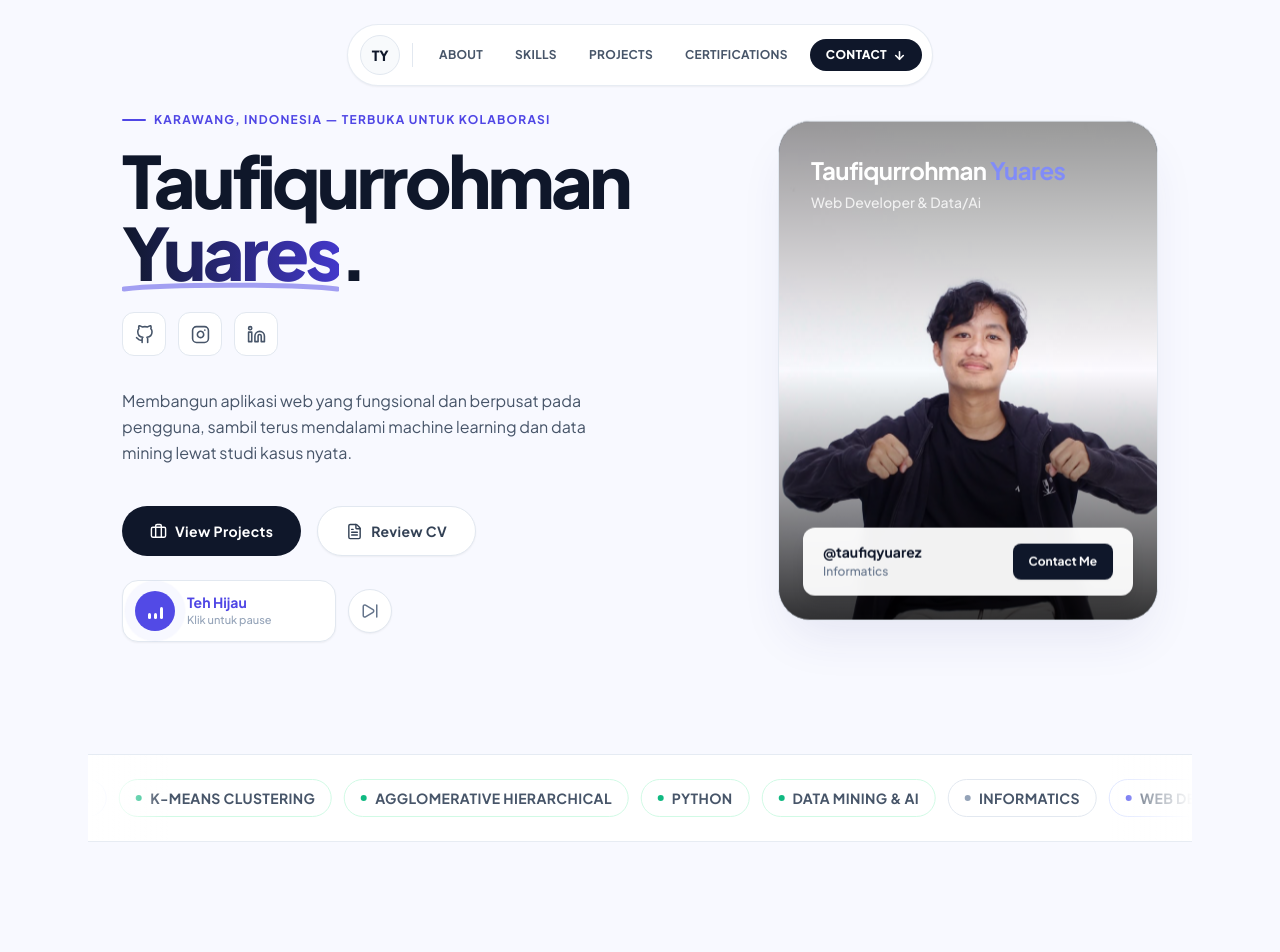
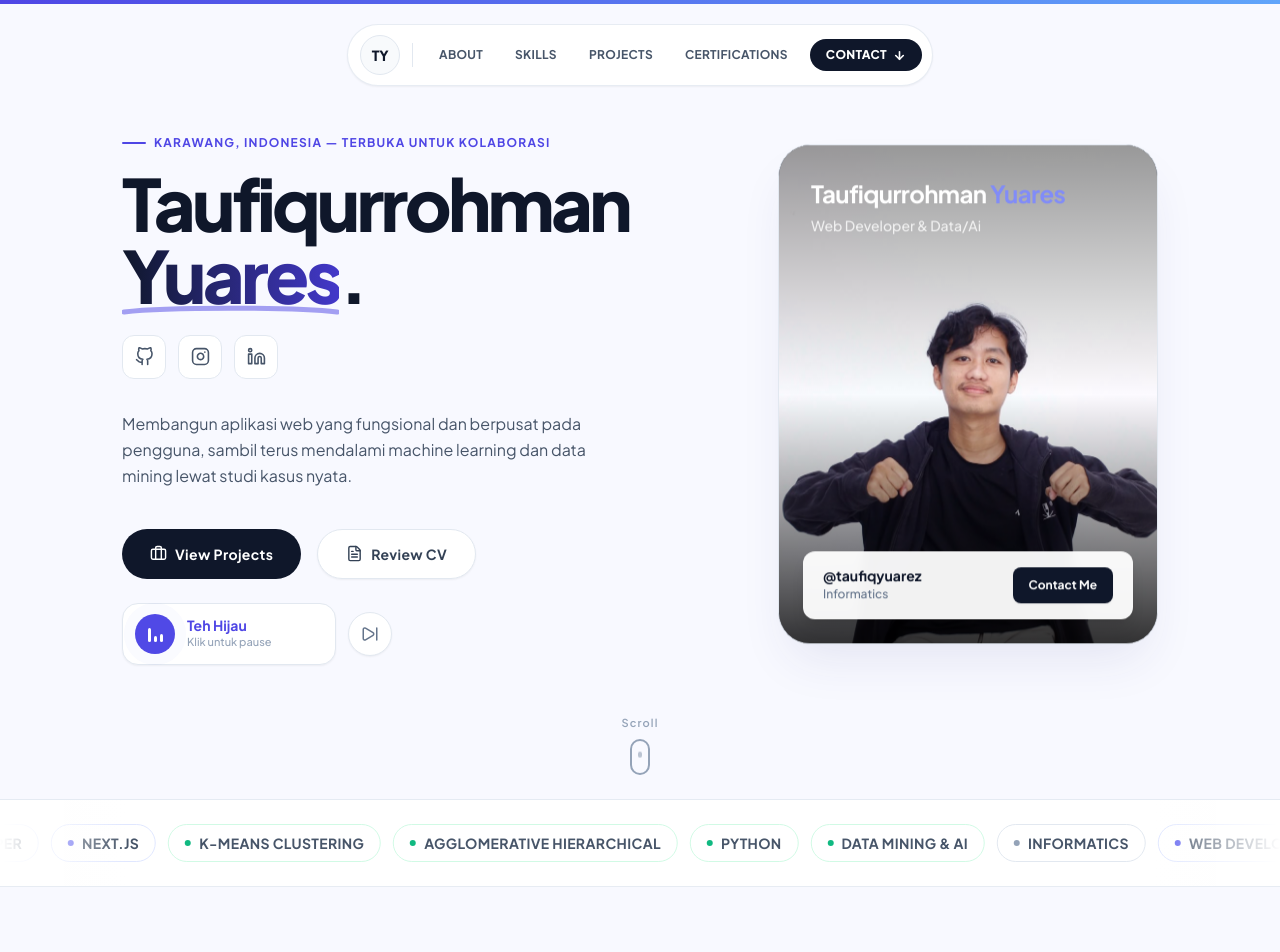
Before and after one commit to Taufiqurrohmanyuares/portfolio-web, a Next.js app: page / in a window 1280 px wide. Shown: the top 952 px of the page. Built offline with nearby package versions, Linux system fonts and the light colour scheme.

Commit message:
menambahkan motion

```diff
--- a/app/globals.css
+++ b/app/globals.css
@@ -12,3 +12,9 @@ body {
   background-color: #f1faf4;
   color: #16261f;
 }
+
+@media (prefers-reduced-motion: reduce) {
+  html {
+    scroll-behavior: auto;
+  }
+}
--- a/app/page.tsx
+++ b/app/page.tsx
@@ -7,12 +7,16 @@ import Skills from "@/components/Skills";
 import LearningJournal from "@/components/LearningJournal";
 import Contact from "@/components/Contact";
 import Footer from "@/components/Footer";
+import { MotionProvider, ScrollProgress } from "@/components/MotionKit";
 
-
+// Semua section sudah full lebar, setinggi layar, dan punya animasi masing-masing
 export default function Home() {
   return (
-    <main className="max-w-6xl mx-auto px-6">
+    <MotionProvider>
+      <ScrollProgress />
+      <main className="w-full">
         <Navbar />
+
         <Hero />
         <MarqueeBanner />
         <Projects />
@@ -21,8 +25,7 @@ export default function Home() {
         <LearningJournal />
         <Contact />
         <Footer />
-
-
       </main>
+    </MotionProvider>
   );
 }
--- a/components/About.tsx
+++ b/components/About.tsx
@@ -31,8 +31,8 @@ export default function About() {
   const resetTilt = () => setTilt({ x: 0, y: 0 });
 
   return (
-    <section id="about" className="py-20 md:py-32 bg-white border-b border-slate-200/80 overflow-hidden">
-      <div className="max-w-7xl mx-auto px-6 grid grid-cols-1 lg:grid-cols-12 gap-12 lg:gap-16 items-center">
+    <section id="about" className="relative flex min-h-dvh items-center bg-white py-20 md:py-32 border-b border-slate-200/80 overflow-hidden">
+      <div className="w-full max-w-7xl mx-auto px-6 md:px-10 grid grid-cols-1 lg:grid-cols-12 gap-12 lg:gap-16 items-center">
 
         {/* Kolom Kiri: Foto & Badge */}
         <motion.div
--- a/components/Contact.tsx
+++ b/components/Contact.tsx
@@ -75,12 +75,12 @@ export default function Contact() {
   };
 
   return (
-    <section id="contact" className="py-20 md:py-32 bg-white relative overflow-hidden">
+    <section id="contact" className="relative flex min-h-dvh items-center bg-white py-20 md:py-32 overflow-hidden">
 
       <div className="absolute top-0 right-0 w-[500px] h-[500px] bg-indigo-50 rounded-full blur-3xl opacity-50 -z-10 translate-x-1/3 -translate-y-1/3 pointer-events-none" />
       <div className="absolute bottom-0 left-0 w-[400px] h-[400px] bg-emerald-50 rounded-full blur-3xl opacity-50 -z-10 -translate-x-1/3 translate-y-1/3 pointer-events-none" />
 
-      <div className="max-w-6xl mx-auto px-6 grid grid-cols-1 lg:grid-cols-2 gap-16 lg:gap-24 items-start">
+      <div className="w-full max-w-7xl mx-auto px-6 md:px-10 grid grid-cols-1 lg:grid-cols-2 gap-16 lg:gap-24 items-start">
 
         {/* Kolom Kiri: Informasi Kontak */}
         <motion.div
@@ -101,7 +101,11 @@ export default function Contact() {
                   preserveAspectRatio="none"
                   aria-hidden="true"
                 >
-                  <path
+                  <motion.path
+                    initial={{ pathLength: 0 }}
+                    whileInView={{ pathLength: 1 }}
+                    viewport={{ once: true }}
+                    transition={{ duration: 1, delay: 0.4, ease: "easeOut" }}
                     d="M2 7 C 60 2, 200 2, 258 7"
                     stroke="#4F46E5"
                     strokeWidth="5"
--- a/components/Hero.tsx
+++ b/components/Hero.tsx
@@ -1,7 +1,7 @@
 "use client";
 
 import Image from "next/image";
-import { motion } from "framer-motion";
+import { motion, useScroll, useTransform, type Variants } from "framer-motion";
 import { useRef, useState, useEffect } from "react";
 import { Briefcase, FileText, Music, SkipForward } from "lucide-react";
 import { FiGithub, FiInstagram, FiLinkedin } from "react-icons/fi";
@@ -12,9 +12,14 @@ const socials = [
   { icon: FiLinkedin, href: "https://www.linkedin.com/in/taufiqyuares/" },
 ];
 
-const fadeUp = {
-  hidden: { opacity: 0, y: 16 },
-  show: { opacity: 1, y: 0 },
+const fadeUp: Variants = {
+  hidden: { opacity: 0, y: 24, filter: "blur(6px)" },
+  show: {
+    opacity: 1,
+    y: 0,
+    filter: "blur(0px)",
+    transition: { duration: 0.7, ease: [0.22, 1, 0.36, 1] },
+  },
 };
 
 const playlist = [
@@ -30,6 +35,11 @@ export default function Hero() {
   const [isPlaying, setIsPlaying] = useState(false);
 
   const [currentTrackIndex, setCurrentTrackIndex] = useState(0);
+
+  // Konten hero naik dan memudar pelan saat di-scroll
+  const { scrollY } = useScroll();
+  const contentY = useTransform(scrollY, [0, 600], [0, -70]);
+  const contentOpacity = useTransform(scrollY, [0, 500], [1, 0.15]);
 
   useEffect(() => {
     if (audioRef.current) {
@@ -83,7 +93,7 @@ export default function Hero() {
       initial="hidden"
       animate="show"
       variants={{ show: { transition: { staggerChildren: 0.1 } } }}
-      className="relative py-20 md:py-28 bg-[#F8F9FF] border-b border-slate-200/80 overflow-hidden"
+      className="relative flex min-h-dvh w-full items-center bg-[#F8F9FF] py-24 border-b border-slate-200/80 overflow-hidden"
     >
       <audio
         ref={audioRef}
@@ -111,7 +121,10 @@ export default function Hero() {
         className="absolute bottom-10 left-10 md:left-40 w-72 h-72 bg-blue-300/20 rounded-full blur-3xl -z-10 pointer-events-none"
       />
 
-      <div className="max-w-7xl mx-auto px-6 flex flex-col md:flex-row items-center justify-center gap-14 md:gap-20 relative z-10">
+      <motion.div
+        style={{ y: contentY, opacity: contentOpacity }}
+        className="max-w-7xl w-full mx-auto px-6 md:px-10 flex flex-col md:flex-row items-center justify-center gap-14 md:gap-20 relative z-10"
+      >
 
         <div className="w-full md:w-auto md:max-w-xl">
           <motion.p
@@ -296,6 +309,24 @@ export default function Hero() {
             </motion.div>
           </motion.div>
         </motion.div>
+      </motion.div>
+
+      <div className="pointer-events-none absolute inset-x-0 bottom-6 z-10 hidden justify-center md:flex">
+        <motion.a
+          href="#projects"
+          aria-label="Scroll ke proyek"
+          variants={fadeUp}
+          className="pointer-events-auto flex flex-col items-center gap-2 text-[11px] font-semibold tracking-widest text-slate-400 hover:text-indigo-600 transition-colors"
+        >
+          Scroll
+          <span className="flex h-9 w-5 justify-center rounded-full border-2 border-current pt-1.5">
+            <motion.span
+              animate={{ y: [0, 10, 0], opacity: [1, 0.2, 1] }}
+              transition={{ duration: 1.6, repeat: Infinity, ease: "easeInOut" }}
+              className="h-1.5 w-1 rounded-full bg-current"
+            />
+          </span>
+        </motion.a>
       </div>
     </motion.section>
   );
--- a/components/MarqueeBanner.tsx
+++ b/components/MarqueeBanner.tsx
@@ -30,13 +30,17 @@ const categoryStyles: Record<Category, { dot: string; border: string; hoverText:
   },
 };
 
+// 4 salinan sama persis: animasi bergeser tepat 1 salinan (-25%) supaya loop mulus
+// dan tetap penuh di layar lebar
+const COPIES = 4;
+
 export default function MarqueeBanner() {
   return (
-    <div className="py-6 bg-white overflow-hidden border-b border-slate-200/80 relative">
+    <div className="relative w-full overflow-hidden border-b border-slate-200/80 bg-white py-6">
       <style dangerouslySetInnerHTML={{ __html: `
         @keyframes marquee-scroll {
           0% { transform: translateX(0); }
-          100% { transform: translateX(-50%); }
+          100% { transform: translateX(-25%); }
         }
         .animate-marquee {
           animation: marquee-scroll 30s linear infinite;
@@ -44,22 +48,31 @@ export default function MarqueeBanner() {
         .animate-marquee:hover {
           animation-play-state: paused;
         }
+        @media (prefers-reduced-motion: reduce) {
+          .animate-marquee { animation: none; }
+        }
       `}} />
 
       {/* Efek Gradient Fade di Kiri & Kanan */}
-      <div className="absolute top-0 left-0 w-20 h-full bg-gradient-to-r from-white to-transparent z-10 pointer-events-none" />
-      <div className="absolute top-0 right-0 w-20 h-full bg-gradient-to-l from-white to-transparent z-10 pointer-events-none" />
+      <div className="pointer-events-none absolute left-0 top-0 z-10 h-full w-20 md:w-32 bg-gradient-to-r from-white to-transparent" />
+      <div className="pointer-events-none absolute right-0 top-0 z-10 h-full w-20 md:w-32 bg-gradient-to-l from-white to-transparent" />
 
       {/* Container Marquee: tag chip berwarna per kategori */}
-      <div className="flex w-max animate-marquee items-center gap-3">
-        {[...items, ...items, ...items].map((item, index) => {
+      <div className="flex w-max animate-marquee items-center">
+        {Array.from({ length: COPIES }).map((_, copy) => (
+          <div
+            key={copy}
+            className="flex shrink-0 items-center gap-3 pr-3"
+            aria-hidden={copy > 0}
+          >
+            {items.map((item) => {
               const s = categoryStyles[item.category];
               return (
                 <span
-              key={index}
-              className={`group flex items-center gap-2 whitespace-nowrap bg-white border ${s.border} rounded-full px-4 py-2 transition-colors cursor-default`}
+                  key={item.label}
+                  className={`group flex cursor-default items-center gap-2 whitespace-nowrap rounded-full border ${s.border} bg-white px-4 py-2 transition-colors`}
                 >
-              <span className={`w-1.5 h-1.5 rounded-full ${s.dot} flex-shrink-0`} />
+                  <span className={`h-1.5 w-1.5 flex-shrink-0 rounded-full ${s.dot}`} />
                   <span className={`text-xs md:text-sm font-bold tracking-wide text-slate-600 ${s.hoverText} transition-colors`}>
                     {item.label}
                   </span>
@@ -67,6 +80,8 @@ export default function MarqueeBanner() {
               );
             })}
           </div>
+        ))}
+      </div>
     </div>
   );
 }
--- /dev/null
+++ b/components/MotionKit.tsx
@@ -0,0 +1,43 @@
+"use client";
+
+import { MotionConfig, motion, useScroll, useSpring } from "framer-motion";
+import type { ReactNode } from "react";
+
+// Hormati pengaturan "reduce motion" milik pengguna di seluruh situs
+export function MotionProvider({ children }: { children: ReactNode }) {
+  return <MotionConfig reducedMotion="user">{children}</MotionConfig>;
+}
+
+// Garis progres scroll di paling atas layar
+export function ScrollProgress() {
+  const { scrollYProgress } = useScroll();
+  const scaleX = useSpring(scrollYProgress, { stiffness: 120, damping: 30, restDelta: 0.001 });
+  return (
+    <motion.div
+      style={{ scaleX }}
+      className="fixed inset-x-0 top-0 z-[100] h-1 origin-left bg-gradient-to-r from-indigo-600 to-blue-400"
+      aria-hidden="true"
+    />
+  );
+}
+
+// Pembungkus section: muncul halus saat di-scroll, dan opsional setinggi layar
+export function Reveal({
+  children,
+  fullScreen = false,
+}: {
+  children: ReactNode;
+  fullScreen?: boolean;
+}) {
+  return (
+    <motion.div
+      initial={{ opacity: 0, y: 32 }}
+      whileInView={{ opacity: 1, y: 0 }}
+      viewport={{ once: true, amount: 0.15 }}
+      transition={{ duration: 0.7, ease: [0.22, 1, 0.36, 1] }}
+      className={fullScreen ? "flex min-h-dvh flex-col justify-center" : undefined}
+    >
+      <div className="w-full">{children}</div>
+    </motion.div>
+  );
+}
--- a/components/Navbar.tsx
+++ b/components/Navbar.tsx
@@ -16,25 +16,52 @@ const navLinks = [
 export default function Navbar() {
   const [isOpen, setIsOpen] = useState(false);
   const [scrolled, setScrolled] = useState(false);
+  const [active, setActive] = useState("home");
 
   useEffect(() => {
     const handleScroll = () => setScrolled(window.scrollY > 20);
-    window.addEventListener("scroll", handleScroll);
+    handleScroll();
+    window.addEventListener("scroll", handleScroll, { passive: true });
     return () => window.removeEventListener("scroll", handleScroll);
   }, []);
 
+  // Scrollspy: tandai menu sesuai section yang sedang berada di tengah layar
+  useEffect(() => {
+    const ids = ["home", ...navLinks.map((l) => l.href.slice(1))];
+    const elements = ids
+      .map((id) => document.getElementById(id))
+      .filter((el): el is HTMLElement => el !== null);
+
+    const observer = new IntersectionObserver(
+      (entries) => {
+        entries.forEach((entry) => {
+          if (entry.isIntersecting) setActive(entry.target.id);
+        });
+      },
+      { rootMargin: "-45% 0px -50% 0px" }
+    );
+
+    elements.forEach((el) => observer.observe(el));
+    return () => observer.disconnect();
+  }, []);
+
   return (
-    <header className="fixed top-4 md:top-6 left-0 w-full z-50 px-4 flex justify-center">
+    <motion.header
+      initial={{ y: -80, opacity: 0 }}
+      animate={{ y: 0, opacity: 1 }}
+      transition={{ duration: 0.7, delay: 0.3, ease: [0.22, 1, 0.36, 1] }}
+      className="pointer-events-none fixed top-4 md:top-6 left-0 w-full z-50 px-4 flex justify-center"
+    >
       {/* Pill navbar mengambang, tetap palet putih/slate/indigo seperti sebelumnya */}
       <div
-        className={`flex items-center gap-1 bg-white border border-slate-200/80 rounded-full pl-2 pr-2 py-2 md:pl-3 md:pr-2.5 md:py-2.5 transition-shadow duration-300 ${
+        className={`pointer-events-auto flex items-center gap-1 bg-white border border-slate-200/80 rounded-full pl-2 pr-2 py-2 md:pl-3 md:pr-2.5 md:py-2.5 transition-shadow duration-300 ${
           scrolled ? "shadow-lg shadow-slate-200/60" : "shadow-sm"
         }`}
       >
         {/* Logo / Inisial */}
         <Link
           href="#home"
-          className="w-9 h-9 md:w-10 md:h-10 rounded-full bg-slate-50 border border-slate-200 flex items-center justify-center text-slate-900 text-xs md:text-sm font-black tracking-tight flex-shrink-0"
+          className="w-9 h-9 md:w-10 md:h-10 rounded-full bg-slate-50 border border-slate-200 flex items-center justify-center text-slate-900 text-xs md:text-sm font-black tracking-tight flex-shrink-0 hover:border-indigo-300 hover:text-indigo-600 transition-colors"
         >
           TY
         </Link>
@@ -44,15 +71,27 @@ export default function Navbar() {
 
         {/* Desktop Nav Links */}
         <nav className="hidden md:flex items-center gap-1">
-          {navLinks.slice(0, -1).map((link) => (
-            <a
-              key={link.name}
-              href={link.href}
-              className="text-xs font-bold text-slate-600 hover:text-indigo-600 uppercase tracking-wide px-3.5 py-2 rounded-full hover:bg-slate-50 transition-colors"
-            >
-              {link.name}
-            </a>
-          ))}
+          {navLinks.slice(0, -1).map((link) => {
+            const isActive = active === link.href.slice(1);
+            return (
+              <a
+                key={link.name}
+                href={link.href}
+                className={`relative text-xs font-bold uppercase tracking-wide px-3.5 py-2 rounded-full transition-colors ${
+                  isActive ? "text-indigo-600" : "text-slate-600 hover:text-indigo-600"
+                }`}
+              >
+                {isActive && (
+                  <motion.span
+                    layoutId="nav-active"
+                    className="absolute inset-0 rounded-full bg-indigo-50"
+                    transition={{ type: "spring", stiffness: 380, damping: 30 }}
+                  />
+                )}
+                <span className="relative">{link.name}</span>
+              </a>
+            );
+          })}
         </nav>
 
         {/* CTA Pill */}
@@ -81,17 +120,22 @@ export default function Navbar() {
             initial={{ opacity: 0, y: -10 }}
             animate={{ opacity: 1, y: 0 }}
             exit={{ opacity: 0, y: -10 }}
-            className="md:hidden absolute top-[68px] left-4 right-4 bg-white border border-slate-200/80 rounded-3xl px-6 py-5 flex flex-col gap-1 shadow-xl shadow-slate-200/60"
+            className="pointer-events-auto md:hidden absolute top-[68px] left-4 right-4 bg-white border border-slate-200/80 rounded-3xl px-6 py-5 flex flex-col gap-1 shadow-xl shadow-slate-200/60"
           >
-            {navLinks.map((link) => (
-              <a
+            {navLinks.map((link, i) => (
+              <motion.a
                 key={link.name}
                 href={link.href}
                 onClick={() => setIsOpen(false)}
-                className="text-sm font-bold text-slate-700 hover:text-indigo-600 uppercase tracking-wide py-2.5 transition-colors"
+                initial={{ opacity: 0, x: -12 }}
+                animate={{ opacity: 1, x: 0 }}
+                transition={{ delay: 0.05 + i * 0.05, duration: 0.3 }}
+                className={`text-sm font-bold uppercase tracking-wide py-2.5 transition-colors ${
+                  active === link.href.slice(1) ? "text-indigo-600" : "text-slate-700 hover:text-indigo-600"
+                }`}
               >
                 {link.name}
-              </a>
+              </motion.a>
             ))}
 
             <a
@@ -104,6 +148,6 @@ export default function Navbar() {
           </motion.div>
         )}
       </AnimatePresence>
-    </header>
+    </motion.header>
   );
 }
--- a/components/Skills.tsx
+++ b/components/Skills.tsx
@@ -1,5 +1,6 @@
 "use client";
 
+import { motion } from "framer-motion";
 import { Sparkles, ChartNoAxesCombined } from "lucide-react";
 
 type Category = "web" | "data";
@@ -25,6 +26,9 @@ const skills: Skill[] = [
   { name: "Supabase", icon: "https://cdn.jsdelivr.net/gh/devicons/devicon@latest/icons/supabase/supabase-original.svg", category: "web" },
 ];
 
+// Baris kedua memakai urutan terbalik agar dua baris tidak terlihat kembar
+const skillsReversed = [...skills].reverse();
+
 const categoryStyles: Record<Category, { border: string; hoverText: string }> = {
   web: {
     border: "hover:border-indigo-300",
@@ -36,23 +40,102 @@ const categoryStyles: Record<Category, { border: string; hoverText: string }> =
   },
 };
 
+// 4 salinan sama persis: animasi bergeser tepat 1 salinan (-25%) supaya loop mulus
+// dan tetap penuh di layar lebar
+const COPIES = 4;
+
+function MarqueeRow({
+  items,
+  direction,
+  duration,
+}: {
+  items: Skill[];
+  direction: "left" | "right";
+  duration: number;
+}) {
+  return (
+    <div
+      className={`flex w-max pause-on-hover ${
+        direction === "left" ? "animate-marquee-left" : "animate-marquee-right"
+      }`}
+      style={{ animationDuration: `${duration}s` }}
+    >
+      {Array.from({ length: COPIES }).map((_, copy) => (
+        <div key={copy} className="marquee-copy flex shrink-0" aria-hidden={copy > 0}>
+          {items.map((skill) => {
+            const s = categoryStyles[skill.category];
+            return (
+              <div
+                key={skill.name}
+                className={`flex items-center gap-3 bg-white border border-slate-200 px-6 py-4 rounded-full mx-3 shadow-[0_2px_10px_-4px_rgba(0,0,0,0.05)] hover:shadow-md ${s.border} transition-all cursor-pointer group`}
+              >
+                {skill.icon ? (
+                  <img src={skill.icon} alt={skill.name} className="w-6 h-6 object-contain" />
+                ) : (
+                  <ChartNoAxesCombined size={22} className="text-emerald-600 flex-shrink-0" />
+                )}
+                <span className={`text-slate-800 font-semibold text-sm md:text-base whitespace-nowrap ${s.hoverText} transition-colors`}>
+                  {skill.name}
+                </span>
+              </div>
+            );
+          })}
+        </div>
+      ))}
+    </div>
+  );
+}
+
 export default function Skills() {
   return (
-    <section id="skills" className="py-24 bg-[#F8F9FF] border-b border-slate-200/80 overflow-hidden">
+    <section
+      id="skills"
+      className="relative flex min-h-dvh flex-col justify-center bg-[#F8F9FF] py-24 border-b border-slate-200/80 overflow-hidden"
+    >
       <style dangerouslySetInnerHTML={{ __html: `
         @keyframes marquee-left {
           0% { transform: translateX(0); }
-          100% { transform: translateX(-50%); }
+          100% { transform: translateX(-25%); }
+        }
+        @keyframes marquee-right {
+          0% { transform: translateX(-25%); }
+          100% { transform: translateX(0); }
         }
         .animate-marquee-left {
           animation: marquee-left 35s linear infinite;
         }
+        .animate-marquee-right {
+          animation: marquee-right 40s linear infinite;
+        }
         .pause-on-hover:hover {
           animation-play-state: paused;
         }
+        /* Reduce motion: tanpa animasi, semua skill tampil rapi dalam satu blok */
+        @media (prefers-reduced-motion: reduce) {
+          .animate-marquee-left,
+          .animate-marquee-right {
+            animation: none;
+            width: 100% !important;
+            justify-content: center;
+          }
+          .marquee-copy {
+            flex-wrap: wrap;
+            justify-content: center;
+            row-gap: 0.75rem;
+          }
+          .marquee-copy[aria-hidden="true"] {
+            display: none;
+          }
+        }
       `}} />
 
-      <div className="max-w-2xl mx-auto px-6 text-center mb-16">
+      <motion.div
+        initial={{ opacity: 0, y: 20 }}
+        whileInView={{ opacity: 1, y: 0 }}
+        viewport={{ once: true, amount: 0.3 }}
+        transition={{ duration: 0.6, ease: "easeOut" }}
+        className="w-full max-w-2xl mx-auto px-6 text-center mb-16"
+      >
         <div className="inline-flex items-center gap-2 px-3.5 py-1.5 rounded-full bg-indigo-50 border border-indigo-100 text-indigo-600 text-xs font-bold uppercase tracking-wider mb-4">
           <Sparkles size={14} /> Tools & Technologies
         </div>
@@ -67,7 +150,11 @@ export default function Skills() {
               preserveAspectRatio="none"
               aria-hidden="true"
             >
-              <path
+              <motion.path
+                initial={{ pathLength: 0 }}
+                whileInView={{ pathLength: 1 }}
+                viewport={{ once: true }}
+                transition={{ duration: 1, delay: 0.4, ease: "easeOut" }}
                 d="M2 7 C 40 2, 160 2, 198 7"
                 stroke="#4F46E5"
                 strokeWidth="5"
@@ -81,33 +168,21 @@ export default function Skills() {
         <p className="text-slate-600 text-base md:text-lg">
           Kombinasi tools pengembangan web dan pengolahan data yang biasa saya gunakan sehari-hari.
         </p>
-      </div>
+      </motion.div>
 
-      <div className="flex flex-col relative max-w-[100vw]">
+      <motion.div
+        initial={{ opacity: 0 }}
+        whileInView={{ opacity: 1 }}
+        viewport={{ once: true, amount: 0.2 }}
+        transition={{ duration: 0.8, delay: 0.2 }}
+        className="relative flex w-full max-w-[100vw] flex-col gap-6"
+      >
         <div className="absolute top-0 left-0 w-24 md:w-48 h-full bg-gradient-to-r from-[#F8F9FF] to-transparent z-10 pointer-events-none" />
         <div className="absolute top-0 right-0 w-24 md:w-48 h-full bg-gradient-to-l from-[#F8F9FF] to-transparent z-10 pointer-events-none" />
 
-        <div className="flex w-max animate-marquee-left pause-on-hover">
-          {[...skills, ...skills].map((skill, index) => {
-            const s = categoryStyles[skill.category];
-            return (
-              <div
-                key={`${skill.name}-${index}`}
-                className={`flex items-center gap-3 bg-white border border-slate-200 px-6 py-4 rounded-full mx-3 shadow-[0_2px_10px_-4px_rgba(0,0,0,0.05)] hover:shadow-md ${s.border} transition-all cursor-pointer group`}
-              >
-                {skill.icon ? (
-                  <img src={skill.icon} alt={skill.name} className="w-6 h-6 object-contain" />
-                ) : (
-                  <ChartNoAxesCombined size={22} className="text-emerald-600 flex-shrink-0" />
-                )}
-                <span className={`text-slate-800 font-semibold text-sm md:text-base whitespace-nowrap ${s.hoverText} transition-colors`}>
-                  {skill.name}
-                </span>
-              </div>
-            );
-          })}
-        </div>
-      </div>
+        <MarqueeRow items={skills} direction="left" duration={35} />
+        <MarqueeRow items={skillsReversed} direction="right" duration={42} />
+      </motion.div>
     </section>
   );
 }
```
Also changed, not shown: components/Footer.tsx (+14 -3 lines), components/LearningJournal.tsx (+25 -9 lines), components/Projects.tsx (+14 -10 lines). Lines whose indentation alone changed are shown as unchanged.
